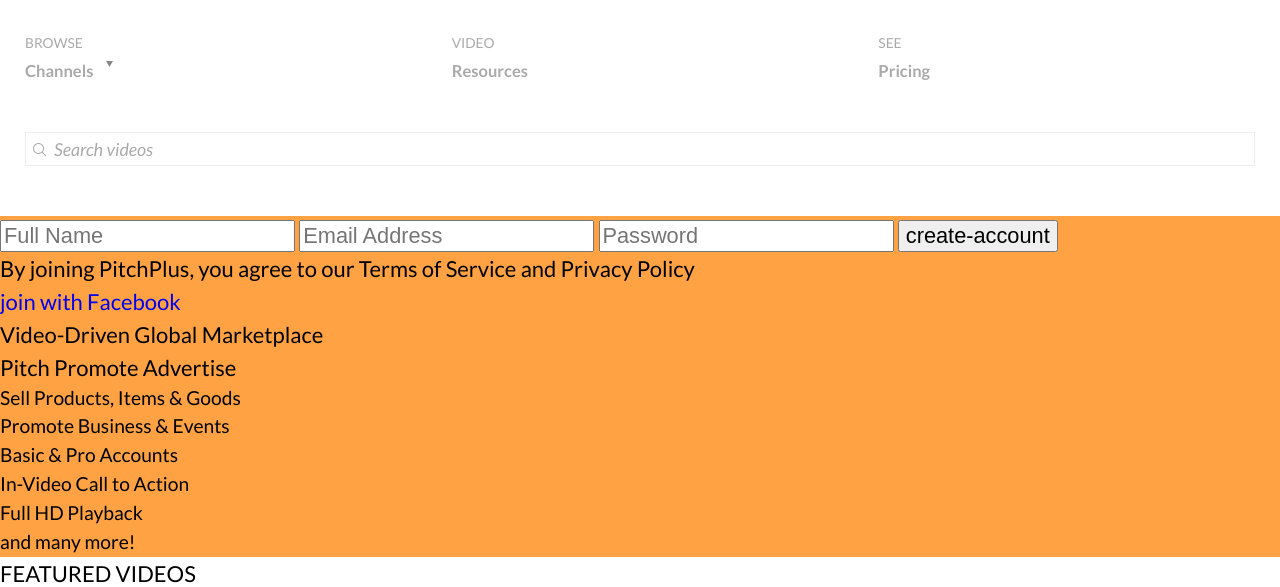
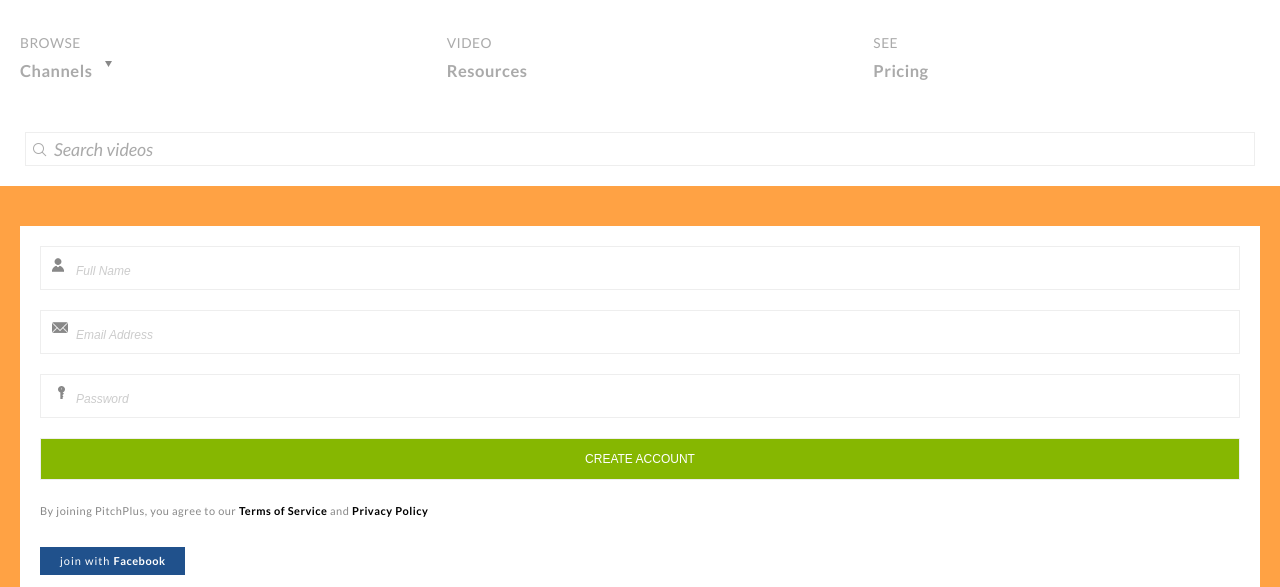
Before and after one commit to riodel27/Pitch, a website: page index.html in a window 1280 px wide. Shown: the part 61-648 px from the top of the page. Drawn offline with nearby package versions, Linux system fonts and the light colour scheme.

Commit message:
style hero section

```diff
--- a/app/scss/components/_header.scss
+++ b/app/scss/components/_header.scss
@@ -1,7 +1,7 @@
 .header{
   display: flex;
   flex-wrap: wrap;
-  margin-bottom: 30px;
+  // margin-bottom: 30px;
   padding: 10px 0 0 0;
   .logo{
     flex: 1 70% ;
@@ -37,7 +37,7 @@
     }
     li{
       flex : 1;
-      padding: 25px;
+      padding: 25px 20px 25px 20px;
     }
 
   }
--- a/app/scss/components/_hero.scss
+++ b/app/scss/components/_hero.scss
@@ -1,3 +1,123 @@
 .hero{
   background-color: #ffa244;
+  padding: 40px 20px 50px 20px;
+  //max-width: 100%;
+  .hero-left-content{
+    background-color: white;
+    padding: 0 20px 30px 20px;
+    input{
+      border: 0.1px solid #eeeeee;
+      width: 100%;
+      margin:20px 0 0 0;
+    }
+
+    .fullname{
+      background-image: url('../../img/user-icon.png');
+      background-repeat: no-repeat;
+      background-position: 10px 10px;
+      padding: 8px 0 8px 35px;
+      font-style:italic;
+      color: #cccccc;
+    }
+    .fullname::placeholder{
+      font-style:italic;
+      color: #cccccc;
+      font-size: 12px;
+    }
+
+    .email{
+      background-image: url('../../img/envelope-icon.png');
+      background-repeat: no-repeat;
+      background-position: 10px 10px;
+      padding: 8px 0 8px 35px;
+      font-style:italic;
+      color: #cccccc;
+    }
+    .email::placeholder{
+      font-style:italic;
+      color: #cccccc;
+      font-size: 12px;
+    }
+    .password{
+      background-image: url('../../img/key.png');
+      background-repeat: no-repeat;
+      background-position: 15px 10px;
+      padding: 8px 0 8px 35px;
+      font-style:italic;
+      color: #cccccc;
+    }
+    .password::placeholder{
+      font-style: italic;
+      color: #cccccc;
+      font-size: 12px;
+    }
+    .btn-create-account{
+      background-color: #86b701;
+      padding: 13px 50px;
+      color: white;
+      font-size: 12px;
+      margin-bottom: 20px;
+    }
+    p{
+      font-size: 11px;
+      color: #888888;
+      margin-bottom: 18px;
+      line-height: 2;
+      letter-spacing: 0.5px;
+    }
+    strong{
+      color: black;
+
+    }
+    .fb{
+      background-color: #20518c;
+      color: white;
+      font-size: 11px;
+      padding: 7px 20px 8px 20px;
+      letter-spacing: 1px;
+      strong{
+        color: white;
+      }
+    }
+  }
+
+  .hero-right{
+    padding: 0 10px 0 10px;
+  }
+
+  .hero-right-content{
+
+    padding-top: 30px;
+
+    span{
+      color: white;
+      font-size: 20px;
+      font-weight: bold;
+    }
+    h1{
+      color: white;
+      font-weight: bold;
+      font-size: 40px;
+      line-height: 1;
+    }
+    p{
+      color: white;
+      font-size: 12px;
+      margin-top: 10px;
+    }
+
+    ul{
+      padding-top: 20px;
+
+      li{
+        font-size: 15px;
+        color: white;
+        font-style: italic;
+        list-style-image: url('../../img/check-icon.png');
+        list-style-position: inside;
+        margin-top: 10px;
+      }
+    }
+
+  }
 }
--- a/app/scss/settings/_reset.scss
+++ b/app/scss/settings/_reset.scss
@@ -20,6 +20,7 @@
 	vertical-align: baseline;
 	background: transparent;
 	font-family: 'Lato', sans-serif;
+	letter-spacing: 0.5px;
 
 }
 /* -------------------------- FONT RESPONSIVE TYPOGRAPHY SETTINGS --------------- */
@@ -45,6 +46,10 @@
 
 li{
 	font-size: 0.875rem;
+}
+
+h1{
+	font-size: 40px;
 }
 /* -------------------------- FONT RESPONSIVE TYPOGRAPHY SETTINGS --------------- */
 
--- a/index.html
+++ b/index.html
@@ -44,20 +44,20 @@
           <div class="hero-left">
             <div class="hero-left-content">
               <form action="">
-                <input type="text" placeholder="Full Name">
-                <input type="text" placeholder="Email Address">
-                <input type="text" placeholder="Password">
-                <input type="submit" name="create-account" value="create-account">
+                <input type="text" placeholder="Full Name" class="fullname">
+                <input type="text" placeholder="Email Address" class="email">
+                <input type="text" placeholder="Password" class="password">
+                <input type="submit" name="create-account" value="CREATE ACCOUNT" class="btn-create-account">
               </form>
               <p>By joining PitchPlus, you agree to our
-                  Terms of Service and Privacy Policy</p>
-              <a href="#">join with Facebook</a>
+                  <strong>Terms of Service</strong> and <strong>Privacy Policy</strong></p>
+              <a href="#" class="fb">join with <strong>Facebook</strong></a>
             </div>
           </div>
           <div class="hero-right">
             <div class="hero-right-content">
-              <h1>Video-Driven Global Marketplace</h1>
-              <p>Pitch      Promote      Advertise</p>
+              <h1><span>Video-Driven</span> <br> Global Marketplace</h1>
+              <p>PITCH  <strong>.</strong>  PROMOTE  <strong>.</strong>    ADVERTISE</p>
               <ul>
                 <li>Sell Products, Items & Goods</li>
                 <li>Promote Business & Events</li>
```
Also changed, not shown: css/app.css.
